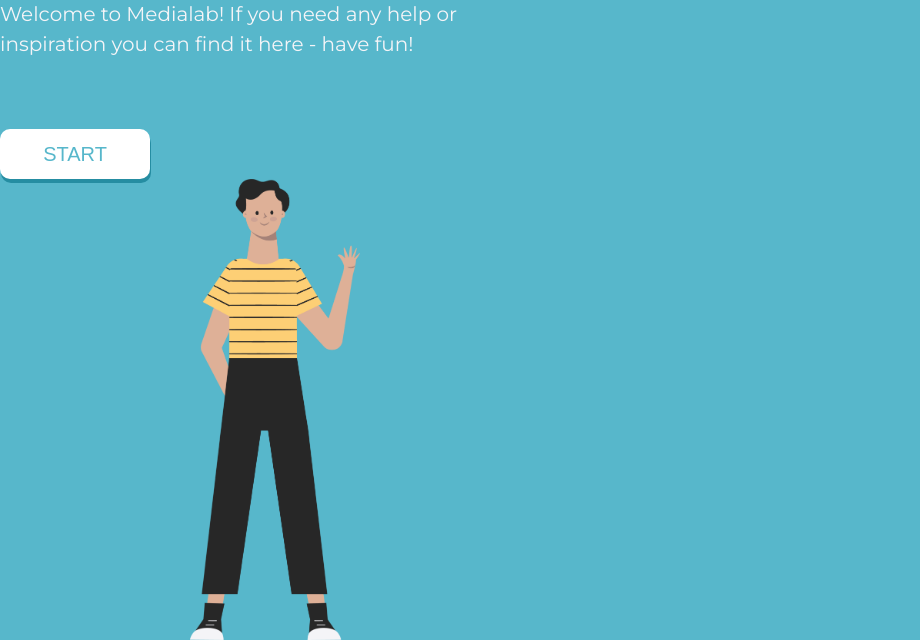
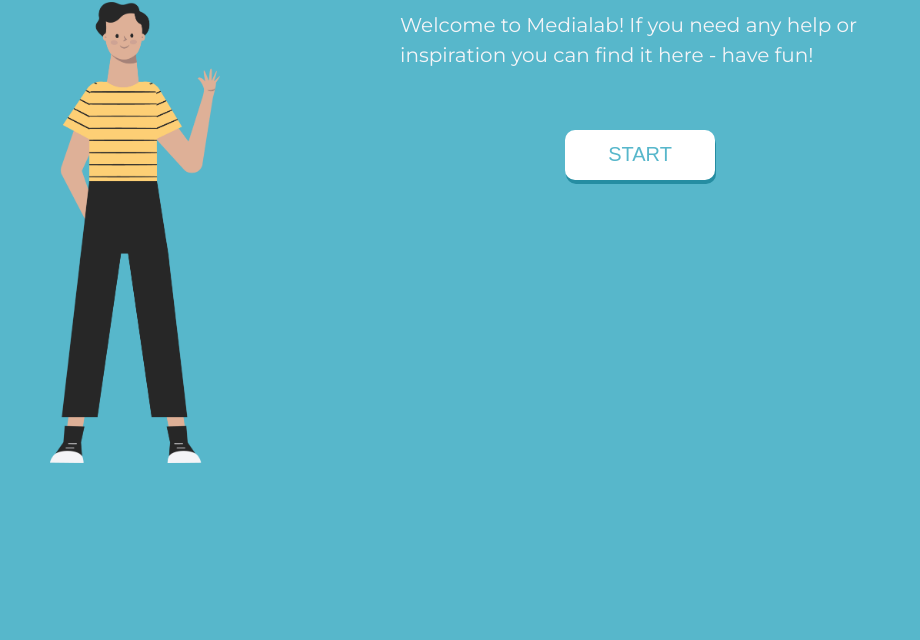
Before and after one commit to majahoberg/UX-SoMe-del1, a plain HTML site: page index.html in a window 1280 px wide. Shown: the part 218-858 px from the top of the page, without its empty margins (0-920 px from the left). After the commit the page ends 800 px from the top, so only its background shows below. Drawn offline with Linux system fonts and the light colour scheme; no server answers.

Commit message:
11:54 20-03-2020

```diff
--- a/style/style.css
+++ b/style/style.css
@@ -14,6 +14,12 @@ header {
 
 .tilbage {
     width: 40%;
+}
+main,
+p {
+  display: grid;
+  justify-content: center;
+  margin: 10px;
 }
 
 .api {}
@@ -112,7 +118,7 @@ button a {
 }
 
 
-//* C A T E G O R Y *//
+/* C A T E G O R Y */
 
 .category button {
   width: 120px;
```
